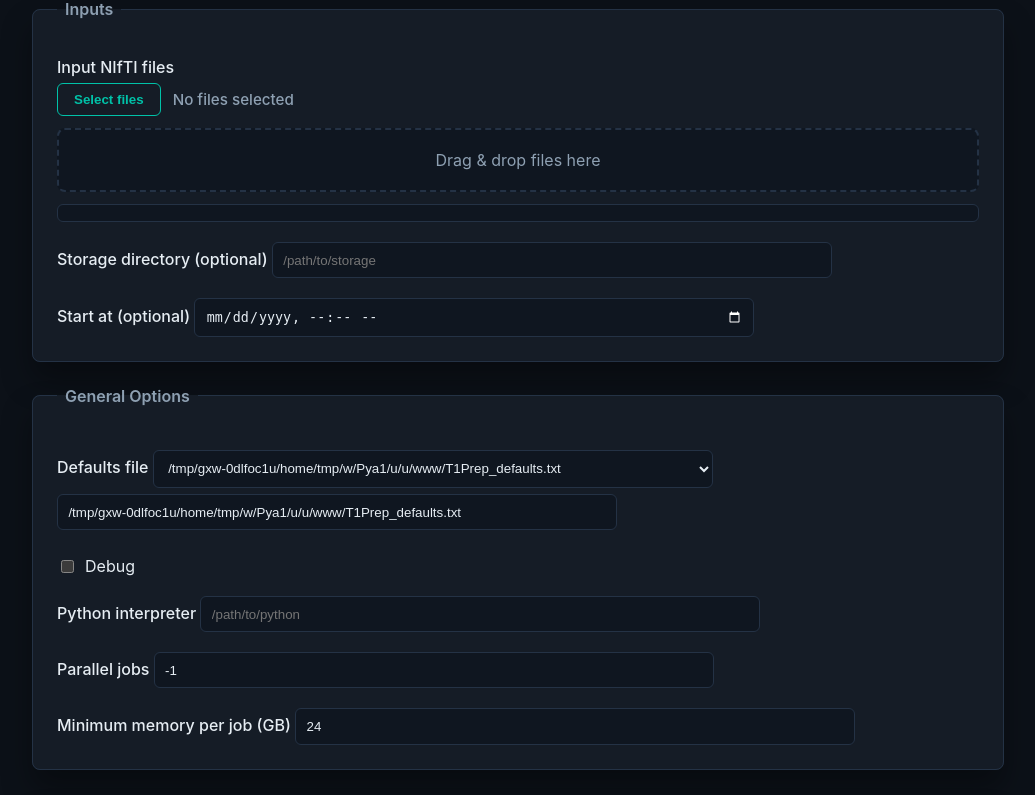
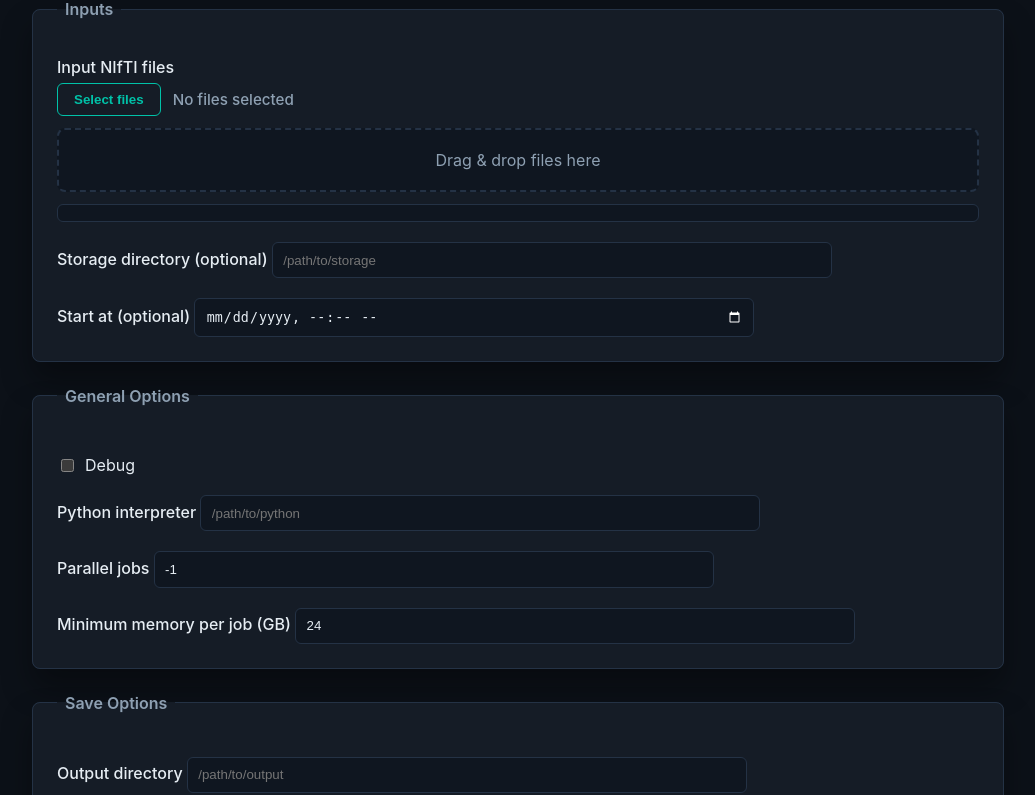
Before and after one commit to ChristianGaser/T1Prep, a Flask app: page / in a window 1280 px wide. Shown: the part 140-935 px from the top of the page, without its empty margins (122-1157 px from the left). Run offline with Flask 3, Linux system fonts and the light colour scheme; parts of the project's set-up code (start-up, migrations or seed data) failed here and were passed over.

Commit message:
Remove selectable defaults file and UI
Stop supporting a user-specified defaults file. The app now always uses ROOT_DIR/T1Prep_defaults.txt, removes the --defaults flag from the command builder, and drops the defaults file select/input and related JavaScript from the index template. Cleaned up removed context variables (defaults_file, defaults_missing, defaults_options) and related request handling.

```diff
--- a/webui/app.py
+++ b/webui/app.py
@@ -125,7 +125,6 @@ def build_command(
         if value:
             cmd.extend([name, value])
 
-    add_value("--defaults")
     add_value("--python")
     add_value("--multi")
     add_value("--min-memory")
@@ -213,21 +212,10 @@ def schedule_or_run(job_id: str, run_at: Optional[datetime]) -> None:
 
 @app.route("/")
 def index():
-    requested_defaults = request.args.get("defaults")
-    default_file = resolve_defaults_path(requested_defaults)
+    default_file = ROOT_DIR / "T1Prep_defaults.txt"
     defaults = load_defaults(default_file)
-    defaults_missing = bool(requested_defaults and not defaults)
-
-    defaults_options = [
-        str(ROOT_DIR / "T1Prep_defaults.txt"),
-    ]
-    if requested_defaults and str(default_file) not in defaults_options:
-        defaults_options.append(str(default_file))
 
     context = {
-        "defaults_file": str(default_file),
-        "defaults_missing": defaults_missing,
-        "defaults_options": defaults_options,
         "python": defaults.get("python", ""),
         "multi": defaults.get("multi", ""),
         "min_memory": defaults.get("min_memory", ""),
--- a/webui/templates/index.html
+++ b/webui/templates/index.html
@@ -42,18 +42,6 @@
 
     <fieldset>
       <legend>General Options</legend>
-      <label>
-        Defaults file
-        <select id="defaults-select">
-          {% for option in defaults_options %}
-            <option value="{{ option }}" {% if option == defaults_file %}selected{% endif %}>{{ option }}</option>
-          {% endfor %}
-        </select>
-        <input type="text" id="defaults-input" name="--defaults" value="{{ defaults_file }}" placeholder="/path/to/T1Prep_defaults.txt">
-        {% if defaults_missing %}
-          <small style="color: #b00020;">Defaults file not found. Showing empty values.</small>
-        {% endif %}
-      </label>
       <div class="checkbox-row">
         <label><input type="checkbox" name="--debug" value="1" {% if debug %}checked{% endif %}> Debug</label>
       </div>
@@ -128,36 +116,6 @@
       themeToggle.textContent = next === "dark" ? "Light mode" : "Dark mode";
     });
 
-    const defaultsSelect = document.getElementById("defaults-select");
-    const defaultsInput = document.getElementById("defaults-input");
-    let reloadTimer = null;
-
-    function reloadWithDefaults(path) {
-      if (!path) return;
-      const url = new URL(window.location.href);
-      url.searchParams.set("defaults", path);
-      window.location.href = url.toString();
-    }
-
-    defaultsSelect.addEventListener("change", () => {
-      defaultsInput.value = defaultsSelect.value;
-      reloadWithDefaults(defaultsInput.value);
-    });
-
-    defaultsInput.addEventListener("input", () => {
-      if (reloadTimer) clearTimeout(reloadTimer);
-      reloadTimer = setTimeout(() => {
-        reloadWithDefaults(defaultsInput.value.trim());
-      }, 600);
-    });
-
-    defaultsInput.addEventListener("keydown", (event) => {
-      if (event.key === "Enter") {
-        event.preventDefault();
-        reloadWithDefaults(defaultsInput.value.trim());
-      }
-    });
-
     const fileInput = document.getElementById("file-input");
     const fileButton = document.getElementById("file-button");
     const fileSummary = document.getElementById("file-summary");
```
